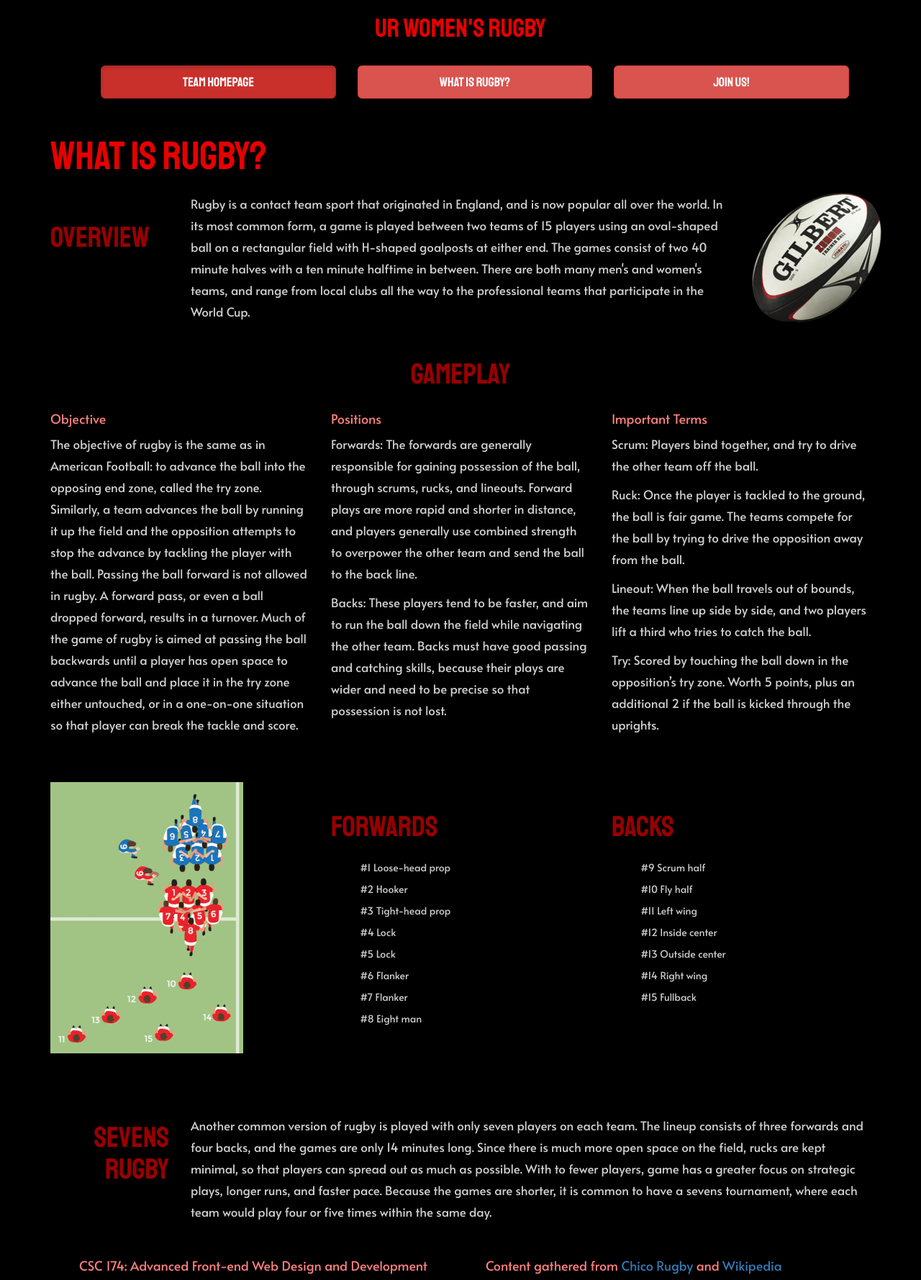
After one commit to anasofacuna/assignment06, a PHP site: page /info.php in a window 1280 px wide. The commit adds this page. Shown: the whole page at 72% size. Run offline with PHP 8.4, Linux system fonts and the light colour scheme.

Commit message:
working on the menu highlighter

```diff
--- /dev/null
+++ b/inc/foot.php
@@ -0,0 +1,8 @@
+<footer class="row">
+	<div>
+		<ul>
+			<li class="col-md-6 h4">CSC 174: Advanced Front-end Web Design and Development</li>
+			<li class="col-md-6 h4">Content gathered from <a href="https://chicorugby.org/rugby-101/">Chico Rugby</a> and <a href="https://en.wikipedia.org/wiki/Rugby_union">Wikipedia</a></li>
+		</ul>
+	</div>
+</footer>
--- /dev/null
+++ b/inc/top.php
@@ -0,0 +1,29 @@
+<!DOCTYPE html>
+<html lang="en">
+<head>
+	<meta charset="utf-8">
+	<title>Assignment 6: Full Brochure Website</title>
+	<link rel="stylesheet" href="css/bootstrap.css">
+	<link rel="stylesheet" href="css/styles.css">
+	<link rel="stylesheet" href="css/override.css">
+</head>
+
+<body>
+	<div class="container">
+
+		<div class="row">
+			<div class="col-md-12">
+				<header class="text-center">
+					<h1>UR Women's Rugby</h1>
+				</header>
+			</div>
+		</div>
+		<div class="row">
+			<nav class="navbar text-left">
+				<ul>
+					<li class="col-md-4"><a href="index.php" class="btn btn-danger btn-lg btn-block active">Team Homepage</a></li>
+					<li class="col-md-4"><a href="info.php" class="btn btn-danger btn-lg btn-block" role="button" aria-pressed="true">What is Rugby?</a></li>
+					<li class="col-md-4"><a href="signup.php" class="btn btn-danger btn-lg btn-block">Join Us!</a></li>
+				</ul>
+			</nav>
+		</div>
--- a/info.html
+++ b/info.php
@@ -1,38 +1,4 @@
-<!DOCTYPE html>
-<html lang="en">
-<head>
-	<meta charset="utf-8">
-	<title>Assignment 6: Full Brochure Website</title>
-	<link rel="stylesheet" href="css/bootstrap.css">
-	<link rel="stylesheet" href="css/styles.css">
-	<link rel="stylesheet" href="css/override.css">
-</head>
-
-<body>
-	<div class="container">
-
-		<div class="row">
-			<div class="col-md-12">
-				<header class="text-center">
-					<h1>UR Women's Rugby</h1>
-				</header>
-			</div>
-		</div>
-		<div class="row">
-			<nav class="navbar text-left">
-				<ul>
-					<div class="col-md-4">
-						<ul><a href="index.html" class="btn btn-danger btn-lg btn-block">Team Homepage</a></ul>
-					</div>
-					<div class="col-md-4">
-						<ul><a href="info.html" class="btn btn-danger btn-lg btn-block btn-lg active" role="button" aria-pressed="true">What is Rugby?</a></ul>
-					</div>
-					<div class="col-md-4">
-						<ul><a href="signup.html" class="btn btn-danger btn-lg btn-block">Join Us!</a></ul>
-					</div>
-				</ul>
-			</nav>
-		</div>
+<?php include 'inc/top.php'; ?>
 
 		<main>
 			<div class="row">
@@ -134,17 +100,10 @@
 			</div>
 		</div>
 
-		<footer class="row">
-			<p>
-				<ul>
-					<h4 class="col-md-6">CSC 174: Advanced Front-end Web Design and Development</h4>
-					<h4 class="col-md-6">Content gathered from <a href="https://chicorugby.org/rugby-101/">Chico Rugby</a> and <a href="https://en.wikipedia.org/wiki/Rugby_union">Wikipedia</a></h4>
-				</ul>
-			</p>
-		</footer>
+		<?php include 'inc/foot.php'; ?>
 
 	</div>
-
+	<script src="js/menu-highlighter.js"></script>
 </body>
 
 </html>
--- /dev/null
+++ b/js/menu-highlighter.js
@@ -0,0 +1,55 @@
+//	*****************************
+//	Prep...
+//	*****************************
+// This script depends on jQuery; put this in your HTML file...
+// 	<script src="http://code.jquery.com/jquery.js"></script>
+//
+// And then link to this JS file...
+// 	<script src="js/menu-highlighter.js"></script>
+//
+// This script assumes you created some CSS to style the ".is-current" class
+// Put something like this in your CSS...
+// 	.is-current {
+// 		background-color: black;
+// 		color: white;
+// 	}
+
+
+//	*****************************
+//	The way this works...
+//	*****************************
+
+//	This function will return the current file name
+function currentFile() {
+	// Step 1: grab the current "location" (URL) of this webpage and put it in a variable
+	currentURL = window.location.href;
+
+	// Step 2: find the location (index number) of the last slash (/) in the URL
+	fileNameIndex = currentURL.lastIndexOf("/") + 1;
+
+	// Step 3: extract the filename from the URL based on the whatever's to the right of
+	//	the last slash
+	currentFileName = currentURL.substr(fileNameIndex);
+
+	return currentFileName;
+}
+
+thisFile = currentFile();
+
+// Step 4: if there's nothing to the right of the last slash, then the current page is
+//	the index, so manually set it so
+if ( thisFile == "" ) {
+	thisFile = "index.php"
+}
+
+// Step 5: check each anchor in the navigation element
+//	(btw - did you code your menu using NAV?)...
+$("nav a").each( function() {
+
+	// Step 5a: if there's a match...
+	if (this.href.indexOf(thisFile) > 0) {
+
+		// Step 5a-a: then add the "is-current" class to the anchor
+		$(this).addClass("active");
+	}
+});
```
Also changed, not shown: index.php (renamed from index.html, +3 -37 lines), signup.php (renamed from signup.html, +3 -44 lines), 1 other file.
